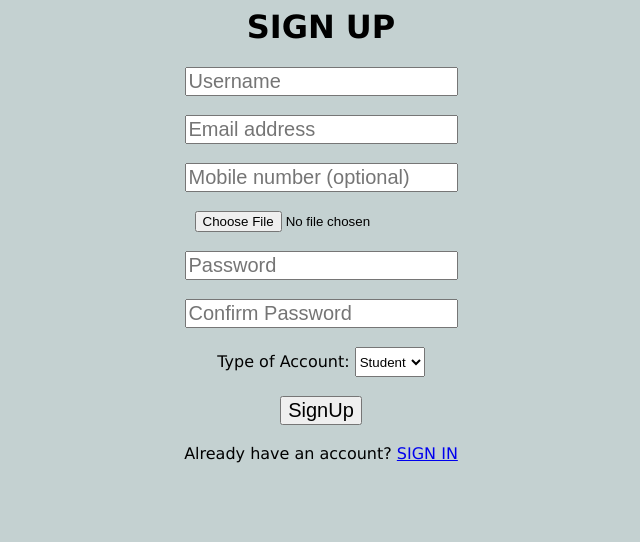
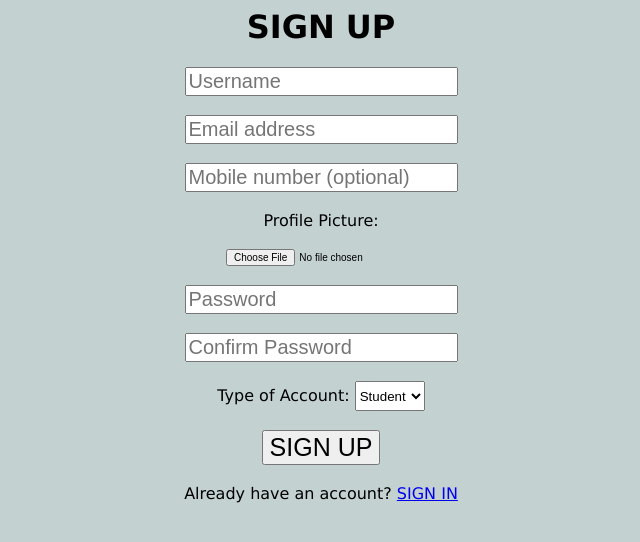
Before and after one commit to cyrilshaji38/Hacked-to-Hired-Spark, a Flask app: page /register in a window 1280 px wide. Shown: the top 542 px of the page, without its empty margins (319-959 px from the left). Run offline with Flask 2, Linux system fonts and the light colour scheme; some libraries are stand-ins or nearby versions.

Commit message:
resized profile pic button

```diff
--- a/SparkApp/register/forms.py
+++ b/SparkApp/register/forms.py
@@ -17,13 +17,14 @@ class SignupForm(FlaskForm):   # Form for register page.
             raise ValidationError('Email Address already exists! Please try a different email address')
 
     style={'style': 'font-size: 20px'}
-    style1={'style': 'font-size: 20px', 'readonly': True}
+    style1={'style': 'font-size: 25px', 'readonly': True}
     style3={'style': 'height: 30px'}
+    style4={'style': 'font-size: 10px'}
     username = StringField(label='Username:', validators=[Length(min=2, max=30), DataRequired()],render_kw=style)
     email = StringField(label='Email id:', validators=[Email(), DataRequired()],render_kw=style)
     mobile = StringField(label='Mobile No:', validators=[Length(min=0, max=10)],render_kw=style)
-    profile = FileField('Upload Profile Picture', validators=[FileAllowed(['jpg', 'png'])])
+    profile = FileField(label='Profile Picture:', validators=[FileAllowed(['jpg', 'png'])],render_kw=style4)
     password = PasswordField(label='Password:', validators=[Length(min=6), DataRequired()],render_kw=style)
     password2 = PasswordField(label='Confirm Password:', validators=[EqualTo('password'), DataRequired()],render_kw=style)
     acctype = SelectField('Type of Account:', choices=[('2','Student'),('1','Teacher')],render_kw=style3)
-    submit = SubmitField(label='SignUp',render_kw=style1)
+    submit = SubmitField(label='SIGN UP',render_kw=style1)
--- a/SparkApp/templates/register/register.html
+++ b/SparkApp/templates/register/register.html
@@ -30,6 +30,9 @@
                 {{ form.mobile(class="form-control", placeholder="Mobile number (optional)") }}
                 <br>
                 <br>
+                {{ form.profile.label }}
+                <br>
+                <br>
                 {{ form.profile() }}
                 <br>
                 <br>
```
